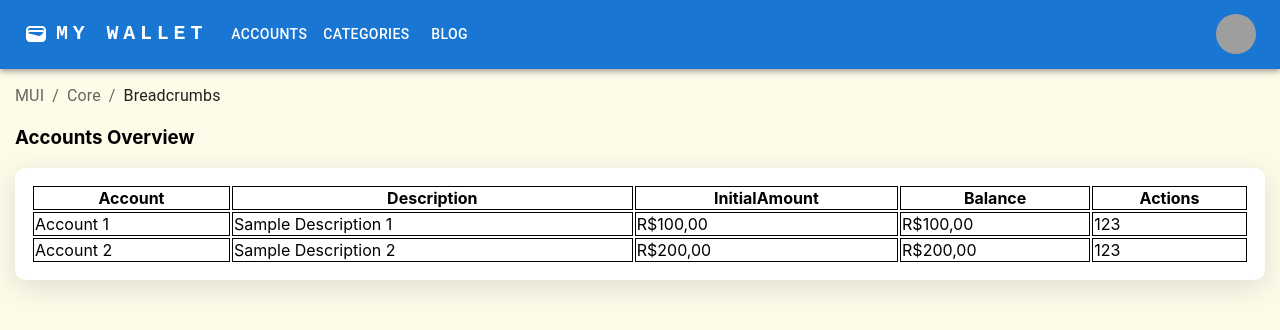
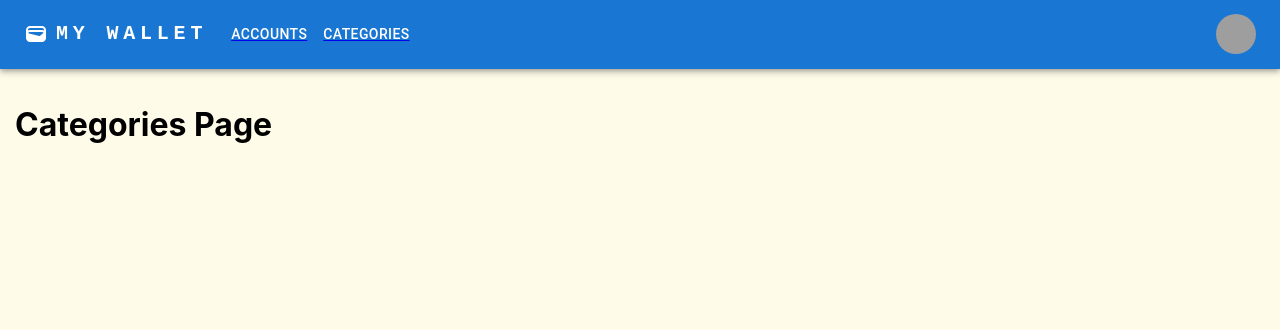
Before and after one commit to gianpaolopapaiz/my-wallet-app2-react-fe, a React (Create React App) app: page /categories in a window 1280 px wide. Shown: the top 330 px of the page. Built offline with nearby package versions, Linux system fonts and the light colour scheme; grey boxes are pictures that could not be loaded.

Commit message:
Apply react router

```diff
--- a/src/App.jsx
+++ b/src/App.jsx
@@ -1,13 +1,18 @@
 import './App.css';
 import NavBar from './Components/NavBar/NavBar';
 import AccountsPage from "./Components/Pages/AccountsPage";
+import { Routes, Route } from "react-router-dom";
+import CategoriesPage from "./Components/Pages/CategoriesPage";
 
 function App() {
   return (
     <div id="MyWalletApp">
       <NavBar/>
       <div id="main-body">
-        <AccountsPage />
+        <Routes>
+          <Route path="/" element={<AccountsPage />} />
+          <Route path="/categories" element={<CategoriesPage />} />
+        </Routes>
       </div>
     </div>
   );
--- a/src/Components/NavBar/NavBar.jsx
+++ b/src/Components/NavBar/NavBar.jsx
@@ -12,8 +12,12 @@ import Button from '@mui/material/Button';
 import Tooltip from '@mui/material/Tooltip';
 import MenuItem from '@mui/material/MenuItem';
 import WalletIcon from '@mui/icons-material/Wallet';
+import { Link } from 'react-router-dom';
 
-const pages = ['Accounts', 'Categories', 'Blog'];
+const pages = [
+  { title: 'Accounts', path: '/' },
+  { title: 'Categories', path: '/categories' }
+];
 const settings = ['Profile', 'Account', 'Logout'];
 
 const NavBar = () => {
@@ -88,8 +92,12 @@ const NavBar = () => {
               }}
             >
               {pages.map((page) => (
-                <MenuItem key={page} onClick={handleCloseNavMenu}>
-                  <Typography textAlign="center">{page}</Typography>
+                <MenuItem
+                  key={page.title}
+                  onClick={handleCloseNavMenu}
+                  component='a'
+                  href={page.path}>
+                  <Typography textAlign="center">{page.title}</Typography>
                 </MenuItem>
               ))}
             </Menu>
@@ -115,13 +123,15 @@ const NavBar = () => {
           </Typography>
           <Box sx={{ flexGrow: 1, display: { xs: 'none', md: 'flex' } }}>
             {pages.map((page) => (
-              <Button
-                key={page}
-                onClick={handleCloseNavMenu}
-                sx={{ my: 2, color: 'white', display: 'block' }}
-              >
-                {page}
-              </Button>
+              <Link to={page.path} >
+                <Button
+                  key={page.title}
+                  onClick={handleCloseNavMenu}
+                  sx={{ my: 2, color: 'white', display: 'block' }}
+                >
+                  {page.title}
+                </Button>
+              </Link>
             ))}
           </Box>
 
--- /dev/null
+++ b/src/Components/Pages/CategoriesPage.jsx
@@ -0,0 +1,11 @@
+
+
+const CategoriesPage = () => {
+  return (
+    <div id="categories-page">
+      <h1>Categories Page</h1>
+    </div>
+  )
+}
+
+export default CategoriesPage
--- a/src/index.js
+++ b/src/index.js
@@ -3,11 +3,14 @@ import ReactDOM from 'react-dom/client';
 import './index.css';
 import App from './App';
 import reportWebVitals from './reportWebVitals';
+import { BrowserRouter } from "react-router-dom";
 
 const root = ReactDOM.createRoot(document.getElementById('root'));
 root.render(
   <React.StrictMode>
-    <App />
+    <BrowserRouter>
+      <App />
+    </BrowserRouter>
   </React.StrictMode>
 );
 
```
